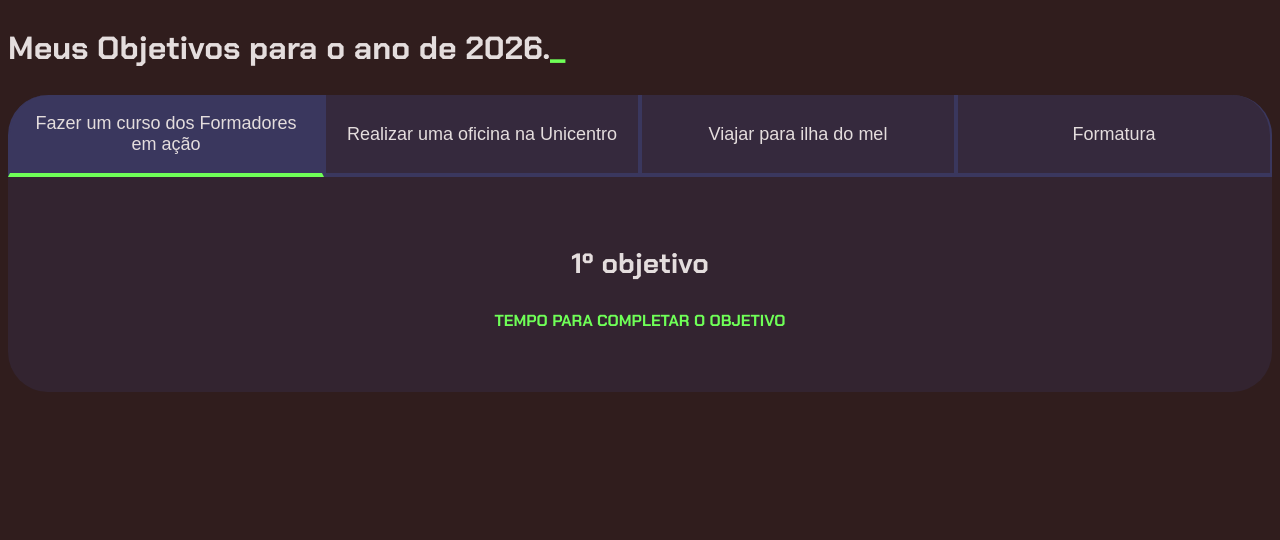
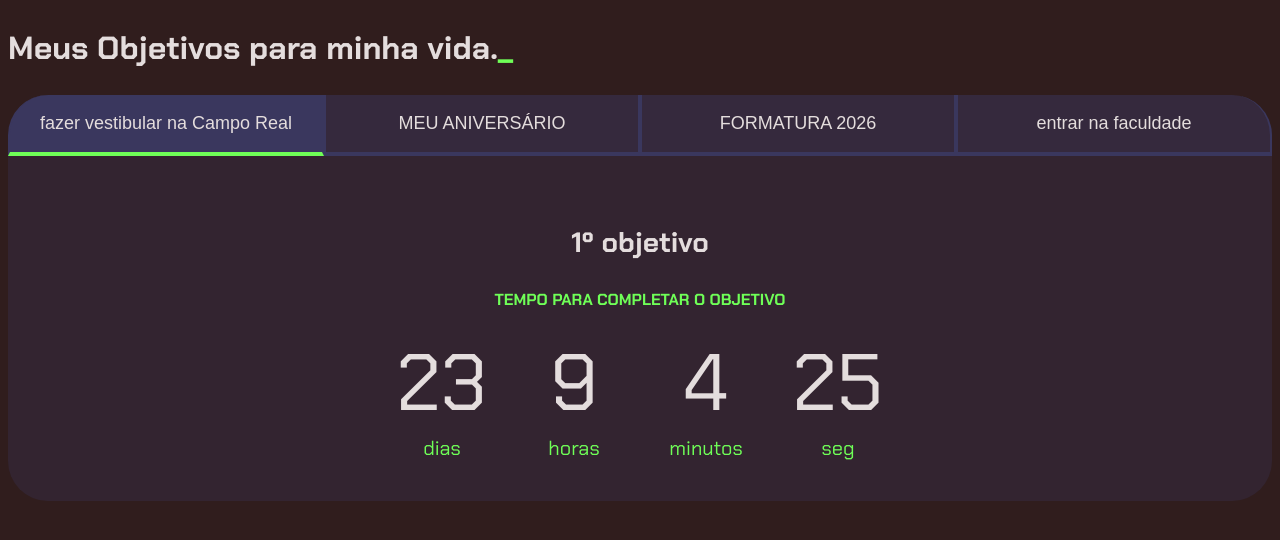
Before and after one commit to Lubylene/Objetivos-futuros, a plain HTML site: page index.html in a window 1280 px wide. Drawn offline with Linux system fonts and the light colour scheme.

Commit message:
alteração

```diff
--- a/index.html
+++ b/index.html
@@ -12,13 +12,13 @@
         alt+shift+f identa o código
     -->
     <section class="conteudo-principal">
-        <h2 class="titulo-principal">Meus Objetivos para o ano de 2026.<span>_</span></h2>
+        <h2 class="titulo-principal">Meus Objetivos para minha vida.<span>_</span></h2>
         <div class="conteudo">
             <div class="botoes">
-                <button class="botao ativo">Fazer um curso dos Formadores em ação</button>
-                <button class="botao">Realizar uma oficina na Unicentro</button>
-                <button class="botao">Viajar para ilha do mel </button>
-                <button class="botao">Formatura </button>
+                <button class="botao ativo">fazer vestibular na Campo Real </button>
+                <button class="botao"> MEU ANIVERSÁRIO</button>
+                <button class="botao"> FORMATURA 2026 </button>
+                <button class="botao"> entrar na faculdade </button>
             </div>
             <div class="abas-textos">
                 <div class="aba-conteudo ativo">
--- a/main.js
+++ b/main.js
@@ -0,0 +1,73 @@
+const botoes = document.querySelectorAll(".botao");
+const textos = document.querySelectorAll(".aba-conteudo");
+for(let i=0; i<botoes.length; i++){
+    botoes[i].onclick = function(){
+        for(let j=0; j<botoes.length; j++){
+            botoes[j].classList.remove("ativo");
+            textos[j].classList.remove("ativo");
+        }
+        botoes[i].classList.add("ativo");
+        textos[i].classList.add("ativo");
+    }
+}
+const contadores = document.querySelectorAll(".contador");
+const tempoObjetivo1 = new Date("2026-06-14T00:00:00");
+const tempoObjetivo2 = new Date("2026-06-25T00:00:00");
+const tempoObjetivo3 = new Date("2026-12-180T00:00:00");
+const tempoObjetivo4 = new Date("2027-02-03T00:00:00");
+
+const tempos = [tempoObjetivo1, tempoObjetivo2, tempoObjetivo3, tempoObjetivo4];
+
+
+setInterval(atualizaCronometro, 1000);
+function calculaTempo(tempoObjetivo) {
+    let tempoAtual = new Date();
+    let tempoFinal = tempoObjetivo - tempoAtual;
+    let segundos = Math.floor(tempoFinal / 1000);
+    let minutos = Math.floor(segundos / 60);
+    let horas = Math.floor(minutos / 60);
+    let dias = Math.floor(horas / 24);
+    segundos %= 60;
+    minutos %= 60;
+    horas %= 24;
+
+    segundos %= 60;
+    minutos %= 60;
+    horas %= 24;
+    if (tempoFinal > 0){
+    let contador = ' ';
+    contador += '<div class="contador-digito">';
+        contador += '   <p class="contador-digito-numero">'+dias+'</p>';
+        contador += '   <p class="contador-digito-texto">dias</p>';
+        contador += '</div>';
+        contador += '<div class="contador-digito">';
+        contador += '   <p class="contador-digito-numero">'+horas+'</p>';
+        contador += '   <p class="contador-digito-texto">horas</p>';
+        contador += '</div>';
+        contador += '<div class="contador-digito">';
+        contador += '   <p class="contador-digito-numero">'+minutos+'</p>';
+        contador += '   <p class="contador-digito-texto">minutos</p>';
+        contador += '</div>';
+        contador += '<div class="contador-digito">';
+        contador += '   <p class="contador-digito-numero">'+segundos+'</p>';
+        contador += '   <p class="contador-digito-texto">seg</p>';
+        contador += '</div>';
+    return contador;
+
+    } else {
+    return "PRAZO FINALIZADO";
+    }
+
+}
+
+function atualizaCronometro(){
+    contadores[0].textContent = calculaTempo(tempoObjetivo1);
+    for (let i=0; i < contadores.length; i++){
+        contadores[i].innerHTML = calculaTempo(tempos[i]);
+    }
+}
+function comecaCronometro(){
+        atualizaCronometro();
+        setInterval(atualizaCronometro,1000);
+}
+comecaCronometro();
```
